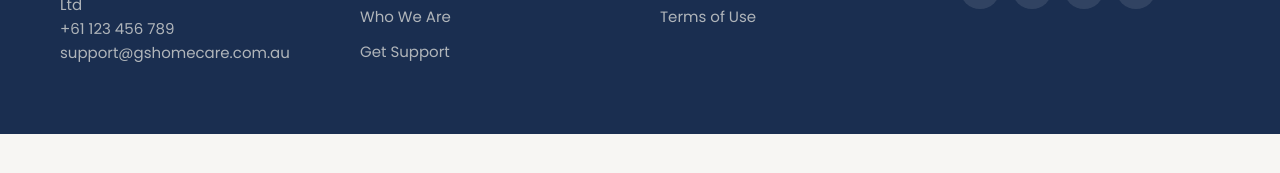
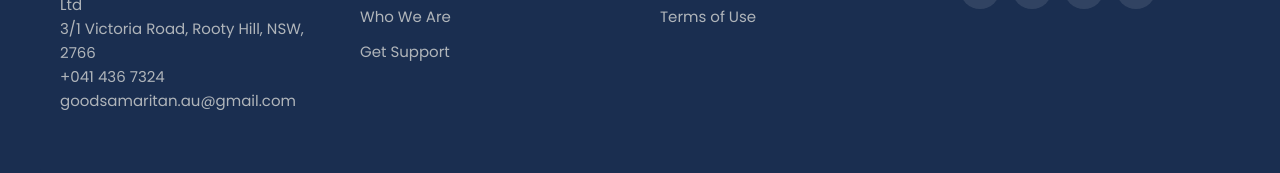
Before and after one commit to DevRome/GSHC, a plain HTML site: page GOOD_SAMARITAN/CONTACT_SAMARITAN.html in a window 1280 px wide. Shown: the part 1282-1455 px from the top of the page. Before the commit the page ends 1416 px from the top, so only its background shows below. Drawn offline with nearby package versions, Linux system fonts and the light colour scheme.

Commit message:
Update CONTACT_SAMARITAN.html
updated contact us content

```diff
--- a/GOOD_SAMARITAN/CONTACT_SAMARITAN.html
+++ b/GOOD_SAMARITAN/CONTACT_SAMARITAN.html
@@ -74,9 +74,10 @@
     <div class="footer-wrapper">
       <div class="footer-col">
         <h4>Contact Us</h4>
-        <p>Good Samaritan Home Care Pty Ltd</p>
-        <p>+61 123 456 789</p>
-        <p>support@gshomecare.com.au</p>
+                <p>Good Samaritan Home Care Pty Ltd</p>
+                <p>3/1 Victoria Road, Rooty Hill, NSW, 2766</p>
+                <p>+041 436 7324</p>
+                <p>goodsamaritan.au@gmail.com</p>
       </div>
       <div class="footer-col">
         <h4>Quick Links</h4>
```
